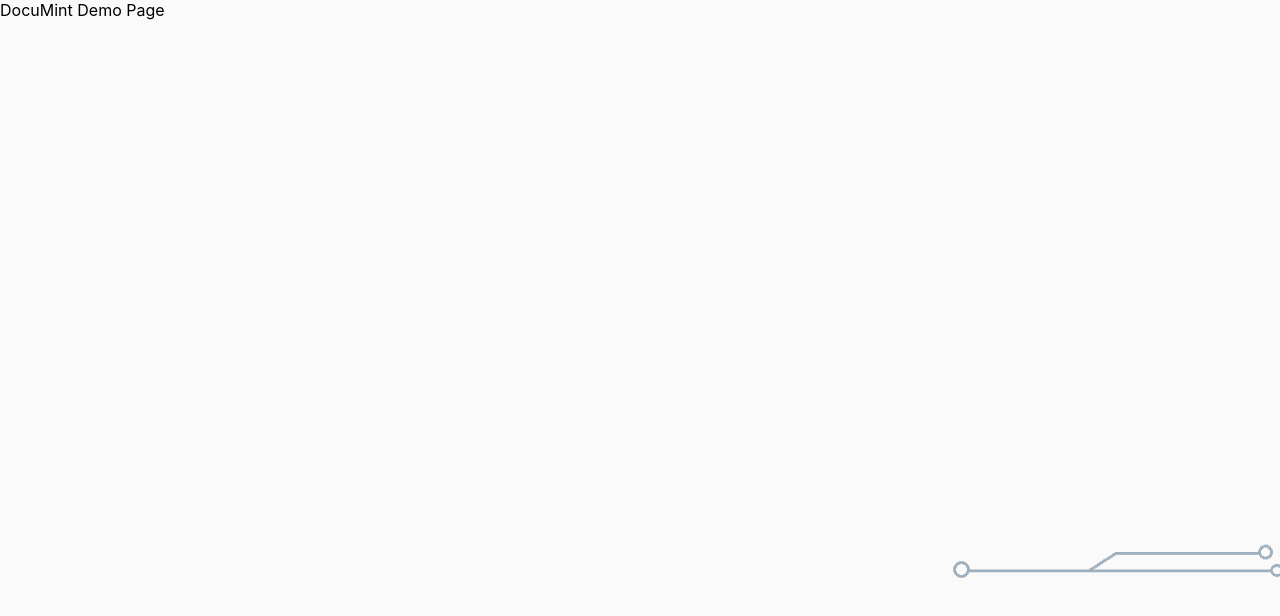
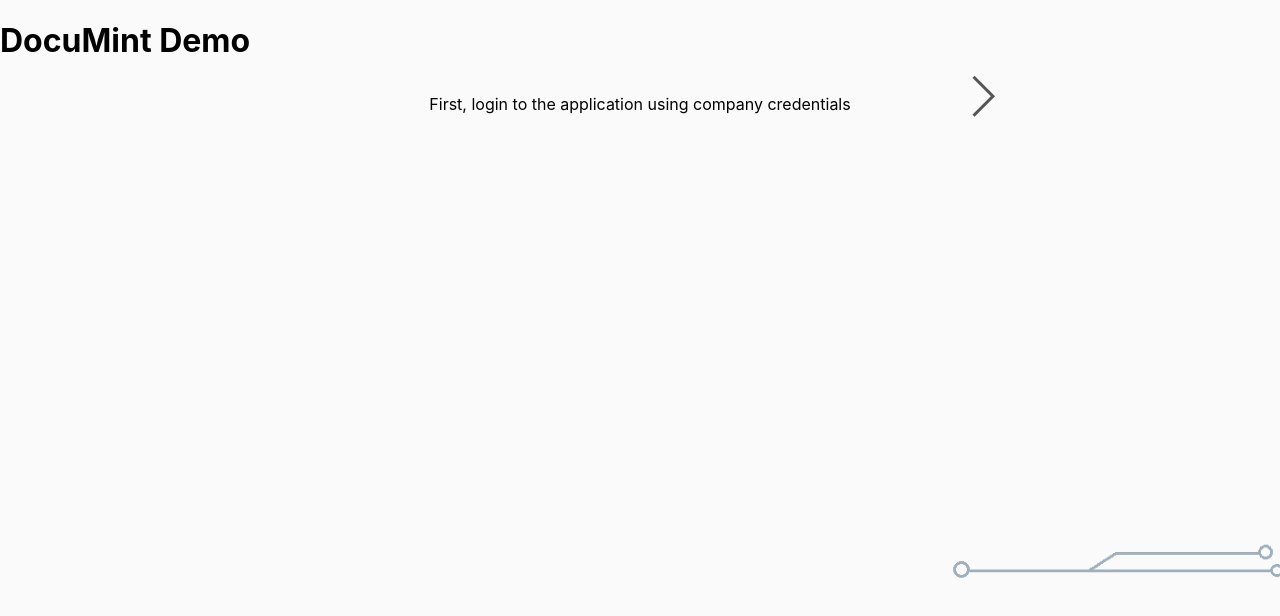
Before and after one commit to Teggoon/Personal-Portfolio, a React (Create React App) app: page /documintdemo in a window 1280 px wide. Shown: the top 616 px of the page. Built offline with nearby package versions, Linux system fonts and the light colour scheme.

Commit message:
added functioning arrow buttons in documint demo page

```diff
--- a/src/components/DocuMintDemoPage.js
+++ b/src/components/DocuMintDemoPage.js
@@ -1,6 +1,37 @@
+import { useState } from "react";
+
+const minPageNUmber = 0;
+const maxPageNumber = 2;
+
 const DocuMintDemoPage = () => {
+    const [pageNumber, setPageNumber] = useState(0);
+
+    const handleRightButtonClick = () => {
+        if (pageNumber < maxPageNumber) {
+            setPageNumber(pageNumber + 1);
+        }
+    }
+
+    const handleLeftButtonClick = () => {
+        if (pageNumber > minPageNUmber) {
+            setPageNumber(pageNumber - 1);
+        }
+    }
+
     return (
-        <div>DocuMint Demo Page</div>
+        <div>
+            <h1>DocuMint Demo</h1>
+
+            <span className="demo-page-button-left-container">
+                {pageNumber > minPageNUmber && <span className="arrow-button arrow-left " onClick={handleLeftButtonClick}></span>}
+            </span>
+            {pageNumber == 0 && <span className="demo-gif-explanation">First, login to the application using company credentials</span>}
+            {pageNumber == 1 && <span className="demo-gif-explanation">Search for student documents by studentID.</span>}
+            {pageNumber == 2 && <span className="demo-gif-explanation">Filter and sort results to find documents easily.</span>}
+            <span className="demo-page-button-right-container">
+                {pageNumber < maxPageNumber && <span className="arrow-button arrow-right demo-page-button-right" onClick={handleRightButtonClick}></span>}
+            </span>
+        </div>
     );
 }
 
--- a/src/css/App.css
+++ b/src/css/App.css
@@ -89,7 +89,6 @@
   height: 90vh;
   position: relative;
   width: 100%;
-  background-color:red;
 }
 
 .homepage-main-intro-container {
@@ -103,7 +102,6 @@
   box-sizing: border-box;
   animation: fadeinfrombottom 1s ease;
   box-shadow: 10px 10px 10px -2px #EEE;
-  background-color: rgb(43, 99, 184);
 }
 
 .vertical-line-animation {
@@ -265,6 +263,40 @@
   margin-left: 0.5ch;
   width: 10px;
 }
+.arrow-button {
+  border: 1px solid #555;
+  border-width: 0 3px 3px 0;
+  display: inline-block;
+  padding: 1vw;
+}
+.arrow-button:hover {
+  border: 1px solid #777;
+  border-width: 0 3px 3px 0;
+  cursor: pointer;
+}
+.demo-gif-explanation {
+  display: inline-block;
+  position: relative;
+  width: 50vw;
+  text-align: center;
+}
+.demo-page-button-left-container {
+  display: inline-block;
+  width: 25vw;
+}
+.demo-page-button-right-container {
+  display: inline-block;
+  width: 25vw;
+}
+.arrow-right {
+  transform: rotate(-45deg);
+  -webkit-transform: rotate(-45deg);
+}
+.arrow-left {
+  transform: rotate(135deg);
+  -webkit-transform: rotate(135deg);
+  float: right;
+}
 
 .arrow-div {
   position: absolute;
```
